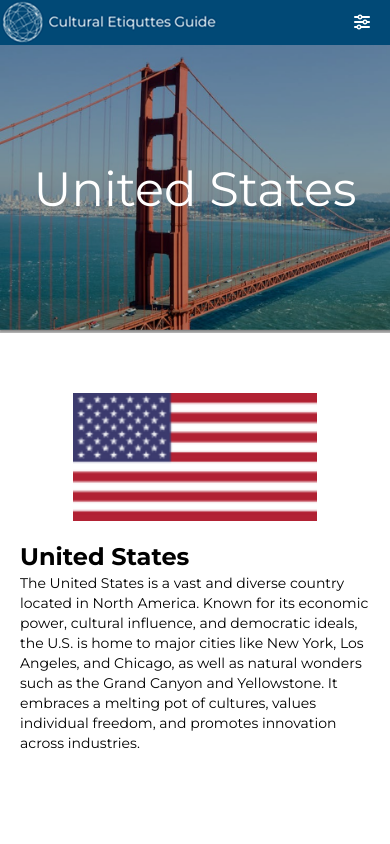
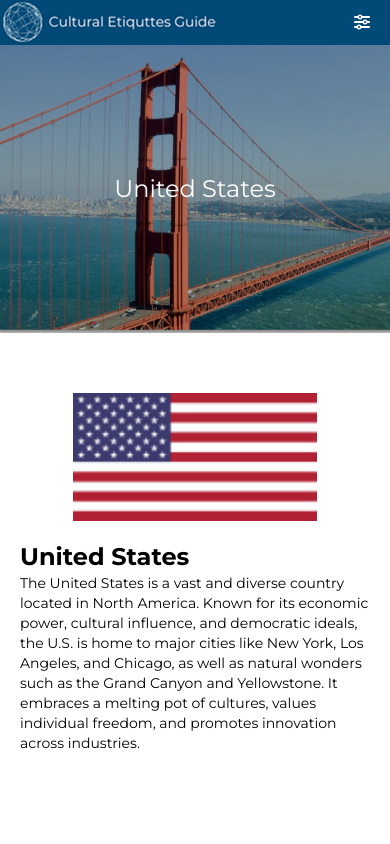
Before and after one commit to Bilal-19/Cultural-Ettiqutes-Guide, a React (Vite) app: page /country/detail/1 in a window 390 px wide. Shown: the top 844 px of the page. Built offline with nearby package versions, Linux system fonts and the light colour scheme.

Commit message:
Fixed country detail page layout.

```diff
--- a/src/Pages/CountryDetail.jsx
+++ b/src/Pages/CountryDetail.jsx
@@ -15,7 +15,7 @@ export default function CountryDetail() {
                 style={{ backgroundImage: `url("${findCountry.backgroundImg}")` }}
             >
                 <div className="absolute inset-0 bg-black/30 flex flex-col justify-center items-center">
-                    <h3 className="text-5xl text-white">{findCountry.countryName}</h3>
+                    <h3 className="text-2xl md:text-5xl text-white">{findCountry.countryName}</h3>
                 </div>
             </div>
 
--- a/src/Pages/Home.jsx
+++ b/src/Pages/Home.jsx
@@ -41,7 +41,7 @@ export default function Home() {
             <div className="container mx-auto grid grid-cols-2 md:grid-cols-5 gap-10 pb-15 md:pb-30">
                 {fetchCountries.map((val, key) =>
                     <>
-                        <Link to={`/country/detail/${val.id}`} target="_blank">
+                        <Link to={`/country/detail/${val.id}`}>
                             <div className="mx-auto size-32">
                                 <img src={val.flagImage} alt={val.countryName} className="mb-2 h-20 object-cover" />
                                 <p className="text-sm md:text-md">{val.countryName}</p>
```
